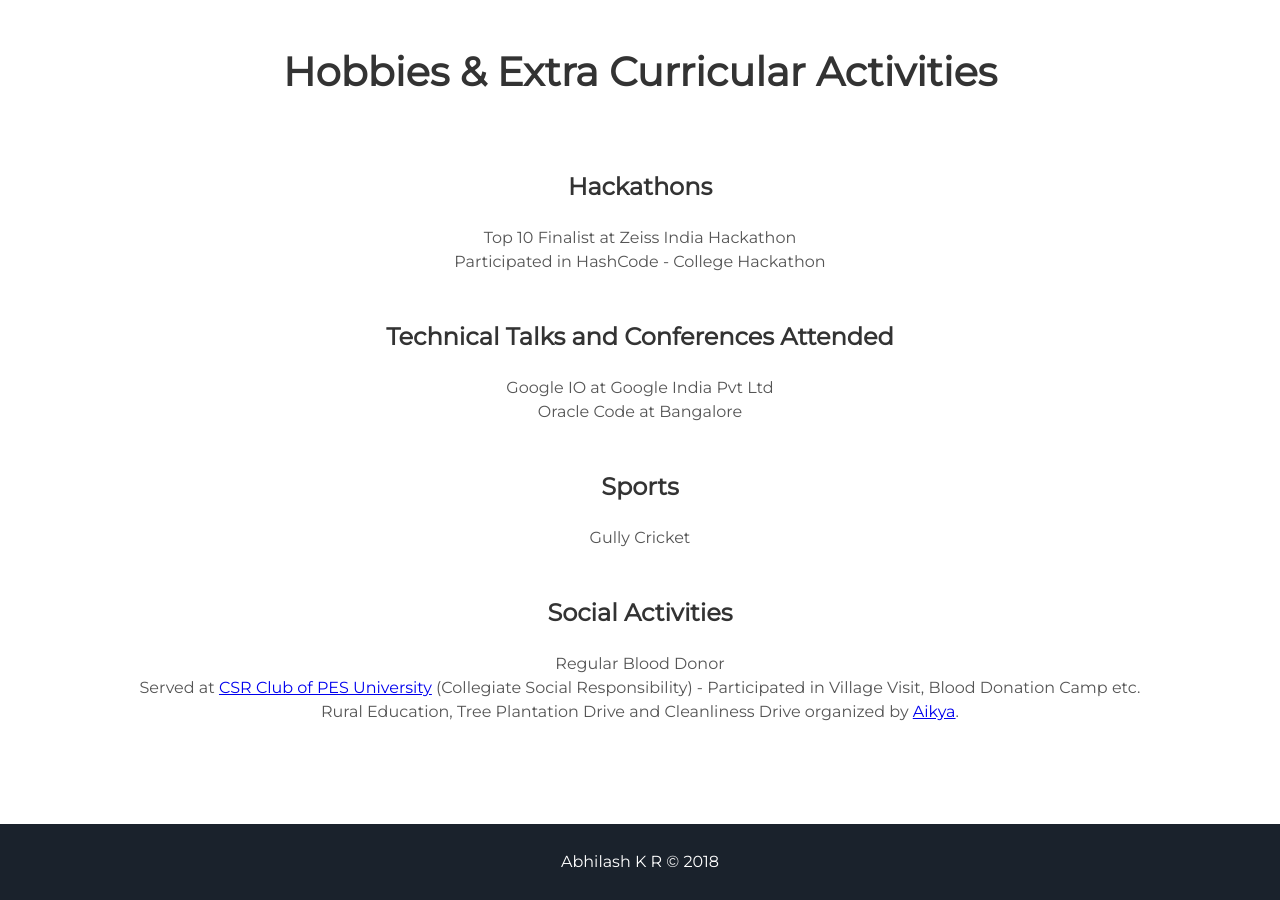
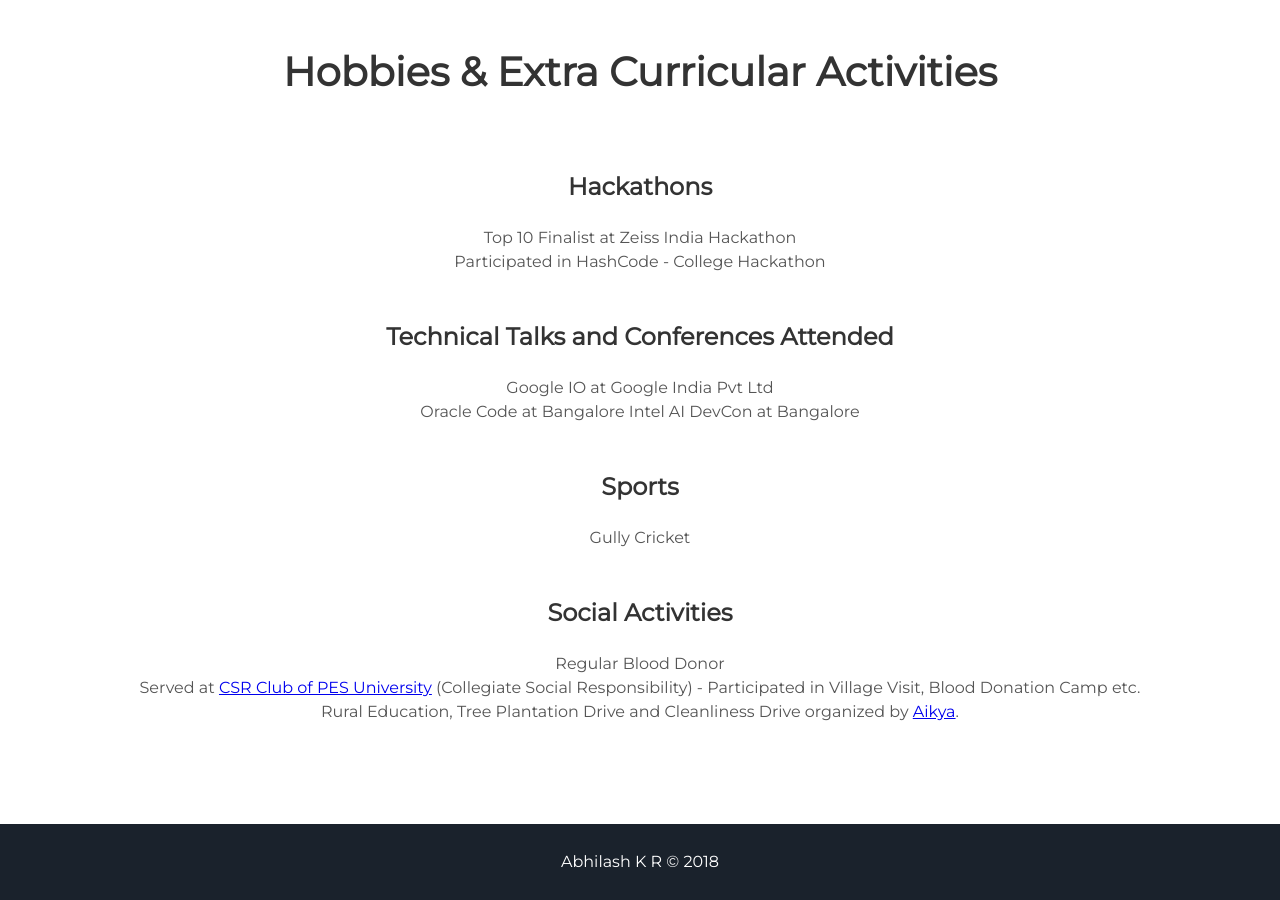
Before and after one commit to kotenev/Portfolio, a Jekyll site: the page built from index.html, in a window 1280 px wide and 900 px high, scrolled down 4199 px. Built offline with Jekyll 4.4.1, drawn with Linux system fonts in a browser that asks for light colours; nearby versions of some CDN libraries.

Commit message:
updated hobbies

```diff
--- a/_includes/hobbies.html
+++ b/_includes/hobbies.html
@@ -16,6 +16,7 @@
             <h3><strong>Technical Talks and Conferences Attended</strong></h3>
             Google IO at Google India Pvt Ltd<br/>
             Oracle Code at Bangalore
+            Intel AI DevCon at Bangalore
             <br/>
             <h3><strong> Sports</h3></strong>
             Gully Cricket
```
